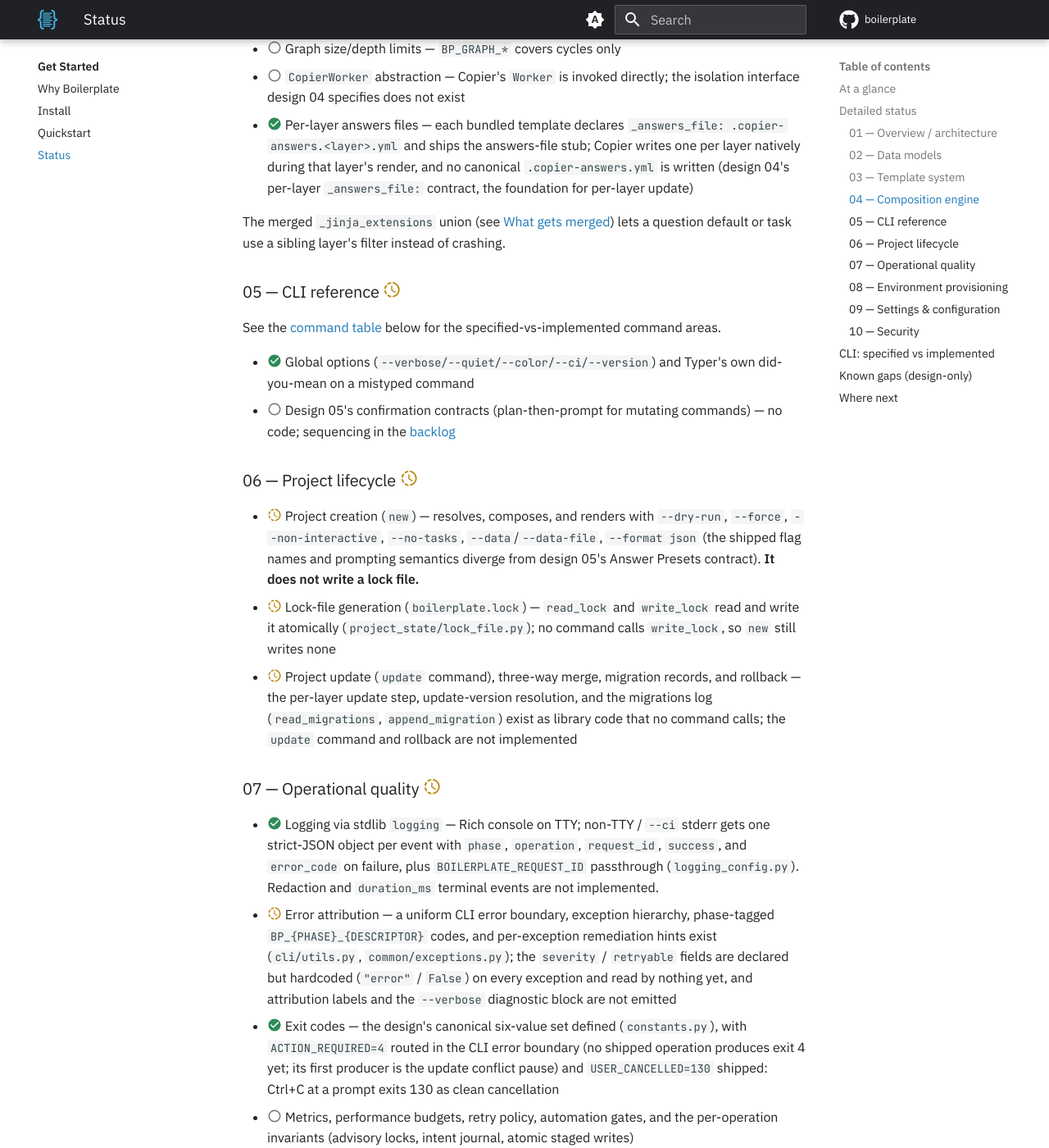
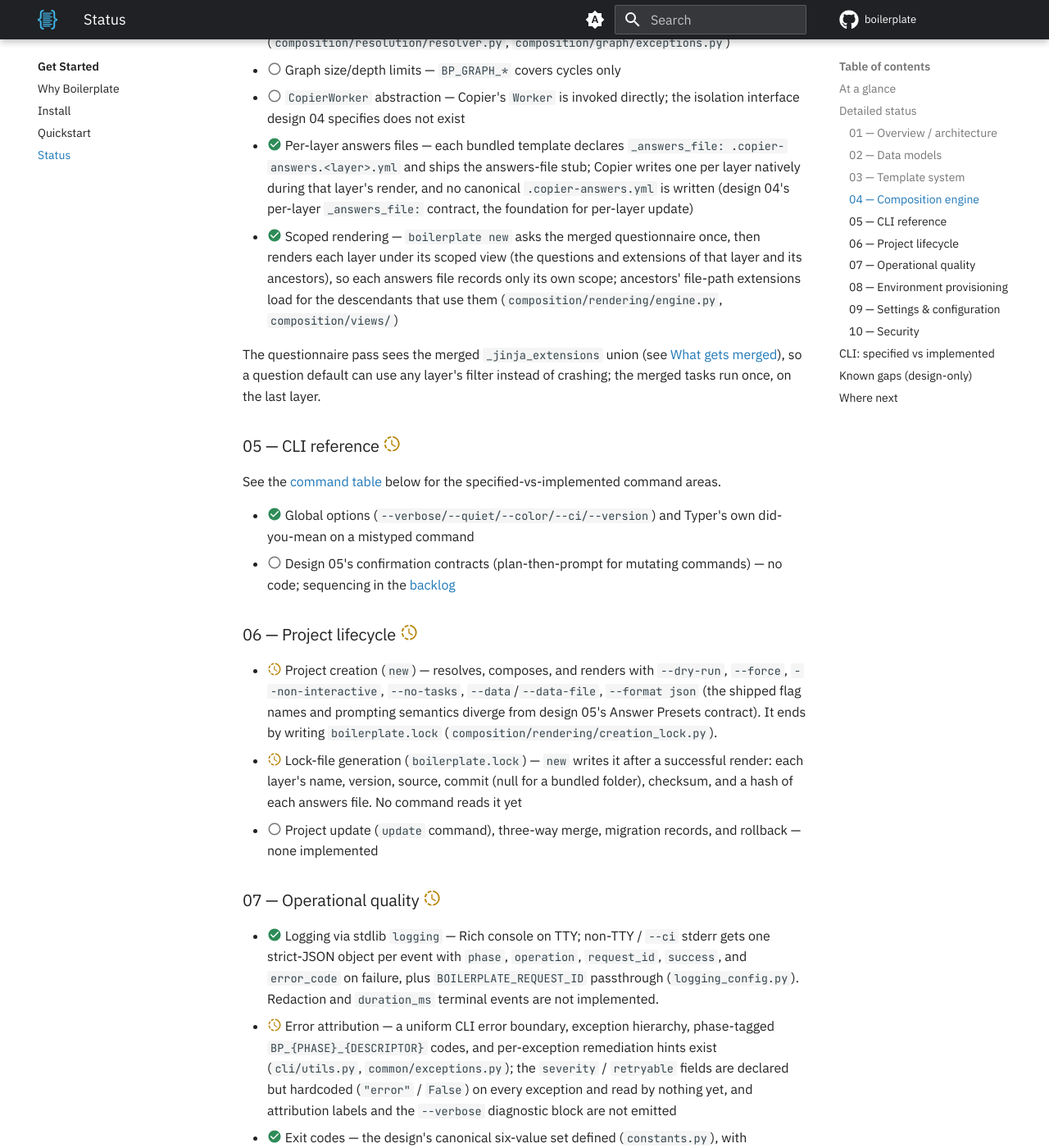
Before and after one commit to TheRealBillSiegler/boilerplate, an MkDocs documentation site: the page built from docs/status.md, in a window 1280 px wide and 1400 px high, scrolled down 2670 px. Shown: the whole window at 82% size. Built offline with MkDocs 1.6.1 and Material for MkDocs 9.7.7, drawn with Linux system fonts in a browser that asks for light colours; comment, search, counter and statistics services are not loaded; the version menu is left out; some of the changed text lies outside the part shown.

Commit message:
docs: describe scoped rendering and the lock that new writes
Co-Authored-By: Claude Sonnet 5.5 <noreply@anthropic.com>

```diff
--- a/docs/status.md
+++ b/docs/status.md
@@ -9,7 +9,7 @@ This page tracks how much of Boilerplate's [design specification](design/01-over
 
 ## At a glance
 
-The implemented core is **local template composition**: discover templates from local directories, resolve an `extends` graph, merge their configuration and question schemas, and render through Copier. That pipeline ships end to end and is covered by the test suite, but several of design 04's contracts are still open (graph limits, the `CopierWorker` abstraction), so the area is rated Partial below. Beyond the core, two customization mechanisms ship: an env/`.env`-driven `Settings` object (three of design 09's ten Settings fields, plus two code-only extras) and the per-user **profile** (`profile.toml`); the earlier typed Profile model, its resolution chain, and the `boilerplate config` command were retired in favor of the profile. *Reproducibility and lifecycle* (lock files, project updates, three-way merge) exists only as library code that no command calls yet, while *catalog federation* (remote/Git sources, trust tiers, search) and the *environment-provisioning subsystem* are design-only.
+The implemented core is **local template composition**: discover templates from local directories, resolve an `extends` graph, merge their configuration and question schemas, and render through Copier. That pipeline ships end to end and is covered by the test suite, but several of design 04's contracts are still open (graph limits, the `CopierWorker` abstraction), so the area is rated Partial below. Beyond the core, two customization mechanisms ship: an env/`.env`-driven `Settings` object (three of design 09's ten Settings fields, plus two code-only extras) and the per-user **profile** (`profile.toml`); the earlier typed Profile model, its resolution chain, and the `boilerplate config` command were retired in favor of the profile. *Reproducibility and lifecycle* is partly there: `new` writes the lock file, while project updates and three-way merge exist only as library code that no command calls yet. By contrast, *catalog federation* (remote/Git sources, trust tiers, search) and the *environment-provisioning subsystem* are design-only.
 
 | Design area | Status |
 | --- | --- |
@@ -56,8 +56,9 @@ The most mature area. The resolution → graph → merge → render pipeline wor
 - :material-circle-outline:{ .status-design } Graph size/depth limits — `BP_GRAPH_*` covers cycles only
 - :material-circle-outline:{ .status-design } `CopierWorker` abstraction — Copier's `Worker` is invoked directly; the isolation interface design 04 specifies does not exist
 - :material-check-circle:{ .status-shipped } Per-layer answers files — each bundled template declares `_answers_file: .copier-answers.<layer>.yml` and ships the answers-file stub; Copier writes one per layer natively during that layer's render, and no canonical `.copier-answers.yml` is written (design 04's per-layer `_answers_file:` contract, the foundation for per-layer update)
+- :material-check-circle:{ .status-shipped } Scoped rendering — `boilerplate new` asks the merged questionnaire once, then renders each layer under its scoped view (the questions and extensions of that layer and its ancestors), so each answers file records only its own scope; ancestors' file-path extensions load for the descendants that use them (`composition/rendering/engine.py`, `composition/views/`)
 
-The merged `_jinja_extensions` union (see [What gets merged](reference/merging.md#what-gets-merged)) lets a question default or task use a sibling layer's filter instead of crashing.
+The questionnaire pass sees the merged `_jinja_extensions` union (see [What gets merged](reference/merging.md#what-gets-merged)), so a question default can use any layer's filter instead of crashing; the merged tasks run once, on the last layer.
 
 ### 05 — CLI reference :material-progress-clock:{ .status-partial }
 
@@ -68,9 +69,9 @@ See the [command table](#cli-specified-vs-implemented) below for the specified-v
 
 ### 06 — Project lifecycle :material-progress-clock:{ .status-partial }
 
-- :material-progress-clock:{ .status-partial } Project creation (`new`) — resolves, composes, and renders with `--dry-run`, `--force`, `--non-interactive`, `--no-tasks`, `--data`/`--data-file`, `--format json` (the shipped flag names and prompting semantics diverge from design 05's Answer Presets contract). **It does not write a lock file.**
-- :material-progress-clock:{ .status-partial } Lock-file generation (`boilerplate.lock`) — `read_lock` and `write_lock` read and write it atomically (`project_state/lock_file.py`); no command calls `write_lock`, so `new` still writes none
-- :material-progress-clock:{ .status-partial } Project update (`update` command), three-way merge, migration records, and rollback — the per-layer update step, update-version resolution, and the migrations log (`read_migrations`, `append_migration`) exist as library code that no command calls; the `update` command and rollback are not implemented
+- :material-progress-clock:{ .status-partial } Project creation (`new`) — resolves, composes, and renders with `--dry-run`, `--force`, `--non-interactive`, `--no-tasks`, `--data`/`--data-file`, `--format json` (the shipped flag names and prompting semantics diverge from design 05's Answer Presets contract). It ends by writing `boilerplate.lock` (`composition/rendering/creation_lock.py`).
+- :material-progress-clock:{ .status-partial } Lock-file generation (`boilerplate.lock`) — `new` writes it after a successful render: each layer's name, version, source, commit (null for a bundled folder), checksum, and a hash of each answers file. No command reads it yet
+- :material-circle-outline:{ .status-design } Project update (`update` command), three-way merge, migration records, and rollback — none implemented
 
 ### 07 — Operational quality :material-progress-clock:{ .status-partial }
 
@@ -97,14 +98,14 @@ Two mechanisms ship, both tested: an env-driven `Settings` object and the per-us
 ### 10 — Security :material-progress-clock:{ .status-partial }
 
 - :material-progress-clock:{ .status-partial } YAML safety — boilerplate-owned files load through the shared hardened loader (`common/yaml_loading.py`): safe-load semantics plus duplicate mapping keys as errors and capped alias expansion, per design 03's YAML parsing rules; `copier.yml` parsing is delegated to Copier's own loader; `validate` warns on custom YAML tags in `boilerplate.yml`
-- :material-progress-clock:{ .status-partial } Execution posture — template tasks and Jinja extensions run under Copier's `unsafe` grant, scoped per layer to what that layer's Worker invocation loads (for extensions that is the composition-wide merged union — see design area 04 above), per the accepted permissive posture in [ADR-003](design/adr-003-permissive-execution.md); trust-gated execution is deferred until remote sources ship
+- :material-progress-clock:{ .status-partial } Execution posture — template tasks and Jinja extensions run under Copier's `unsafe` grant, scoped per layer to what that layer's Worker invocation loads (for extensions that is the layer's scoped view, its own and its ancestors' union, and the composition-wide union for the questionnaire pass — see design area 04 above), per the accepted permissive posture in [ADR-003](design/adr-003-permissive-execution.md); trust-gated execution is deferred until remote sources ship
 - :material-circle-outline:{ .status-design } Checksums, signatures, trust verification, and Jinja2 sandbox enforcement — no code exists
 
 ## CLI: specified vs implemented
 
 | Command | Status | Notes |
 | --- | --- | --- |
-| `new` | :material-progress-clock:{ .status-partial } Partial | Renders projects (incl. answers supplied with `--data`/`--data-file`); does not write a lock file (`cli/commands/new.py`) |
+| `new` | :material-progress-clock:{ .status-partial } Partial | Renders projects (incl. answers supplied with `--data`/`--data-file`) and writes `boilerplate.lock` (`cli/commands/new.py`) |
 | `list` | :material-check-circle:{ .status-shipped } | `cli/commands/templates.py` |
 | `compose` | :material-check-circle:{ .status-shipped } | `cli/commands/compose.py` |
 | `graph` | :material-check-circle:{ .status-shipped } | `cli/commands/graph.py` |
@@ -129,7 +130,7 @@ Two mechanisms ship, both tested: an env-driven `Settings` object and the per-us
 
 These are specified in the design docs but have **no user-facing implementation** today — listed here so expectations are clear:
 
-1. **Lock files (`boilerplate.lock`)** — the model and file I/O exist, but no command writes or reads the lock yet.
+1. **Using the lock (`boilerplate.lock`)** — `new` writes it, but no command reads it: there is no `lock verify`, `status` or `update`.
 2. **Project update lifecycle** — no `update` command, version diffing, or apply.
 3. **Three-way merge / conflict resolution** — only configuration-schema merging exists. The target semantics (conflict-pause, safe-orphan, never-auto-delete) are specified in [ADR-007](design/adr-007-update-model.md).
 4. **Migration records & rollback** — the record model and log file I/O exist; nothing appends a record, and there is no rollback.
```
Also changed, not shown: other parts of docs/status.md (+1 -1 lines), docs/index.md (+1 -1 lines), docs/reference/merging.md (+1 -1 lines), docs/templates-hub/composition.md (+1 -1 lines), docs/templates-hub/project.md (+2 -1 lines), docs/templates-hub/versioning.md (+1 -1 lines).
